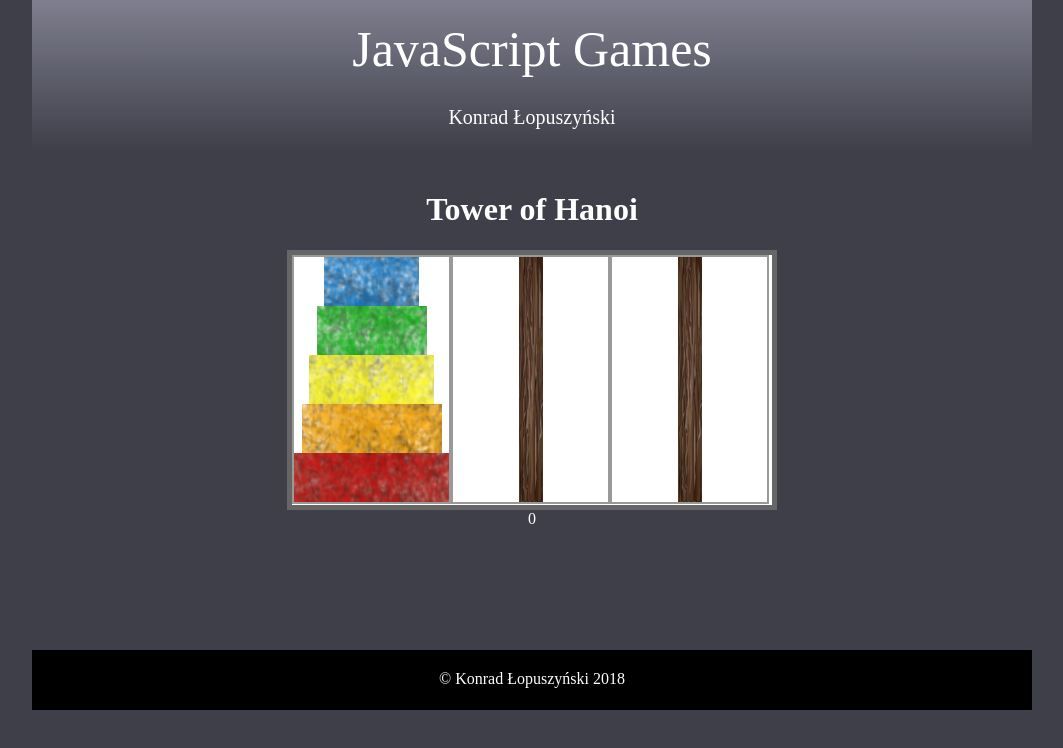
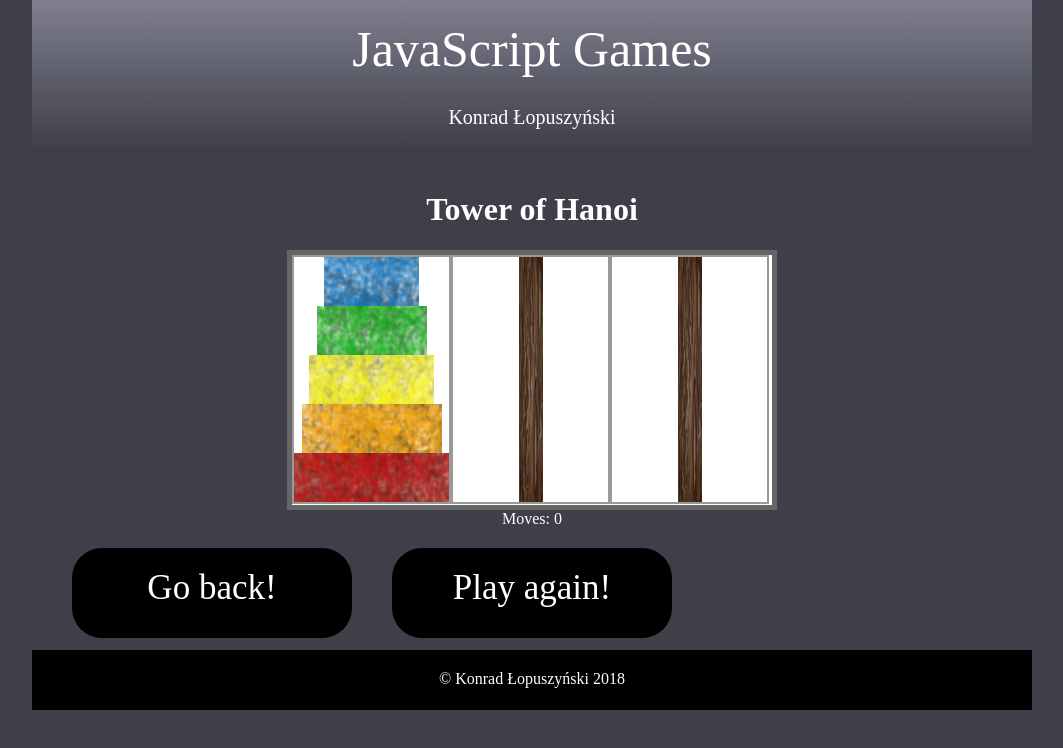
Before and after one commit to LaurensHammond/JSGame, a plain HTML site: page hanoi.html in a window 1280 px wide. Shown: the whole page, without its empty margins (108-1171 px from the left). Drawn offline with Linux system fonts and the light colour scheme.

Commit message:
add Play agan! and Go back! buttons

```diff
--- a/hanoi.html
+++ b/hanoi.html
@@ -22,6 +22,8 @@
 	<h1>Tower of Hanoi</h1>
 	<div id="game">My Game</div>
 	<div id="current"></div>
+	<a href="index.html"><div class="gameChoice">Go back!</div></a>
+	<a href="hanoi.html"><div class="gameChoice">Play again!</div></a>
 	</div>
 	<div id="footer"> &copy; Konrad Łopuszyński 2018</div>
 </div>
--- a/hanoi.js
+++ b/hanoi.js
@@ -105,6 +105,6 @@ function drawStacks(){
 	for (i = stack3.length-1; i >=0 ; i--)
 			document.getElementById("r3").innerHTML += '<img src="hanoiPic/disc' + stack3[i] + '.png" ></img>';
 
-	document.getElementById("current").innerHTML = moves;
+	document.getElementById("current").innerHTML = "Moves: " + moves;
 
 }
```
